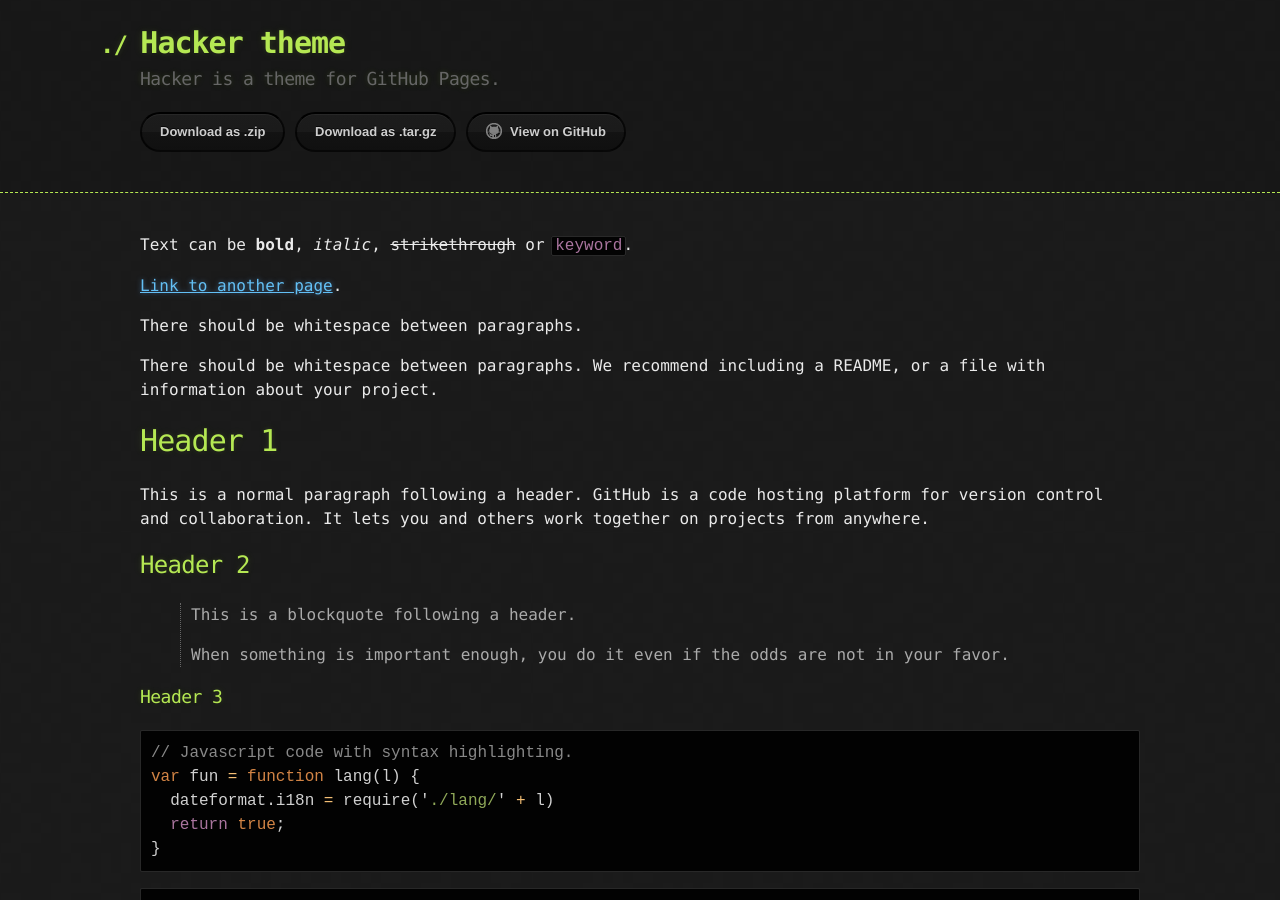
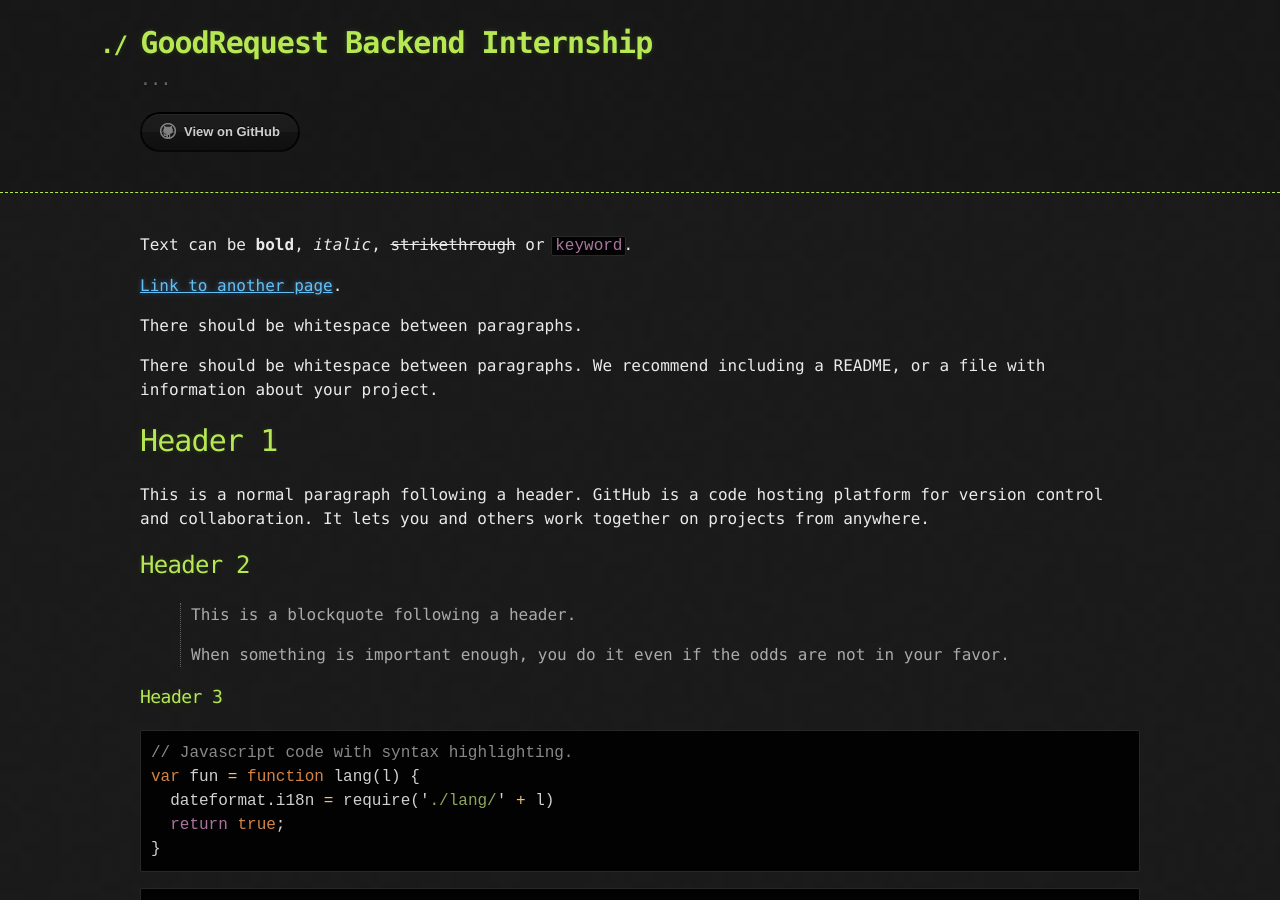
Before and after one commit to miroslava-filcakova/backend-internship, a Jekyll site: the page built from index.md, in a window 1280 px wide and 900 px high. Built offline with Jekyll 4.4.1, drawn with Linux system fonts in a browser that asks for light colours.

Commit message:
Change title

```diff
--- a/_config.yml
+++ b/_config.yml
@@ -1,5 +1,3 @@
 theme: jekyll-theme-hacker
-title: Hacker theme
-description: Hacker is a theme for GitHub Pages.
-show_downloads: true
-google_analytics:
+title: GoodRequest Backend Internship
+description: ...
```
